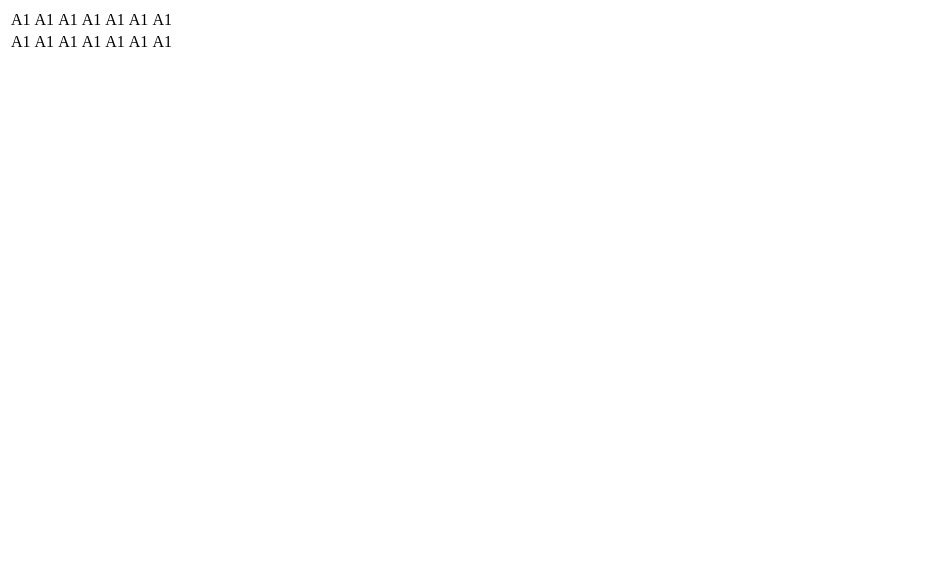
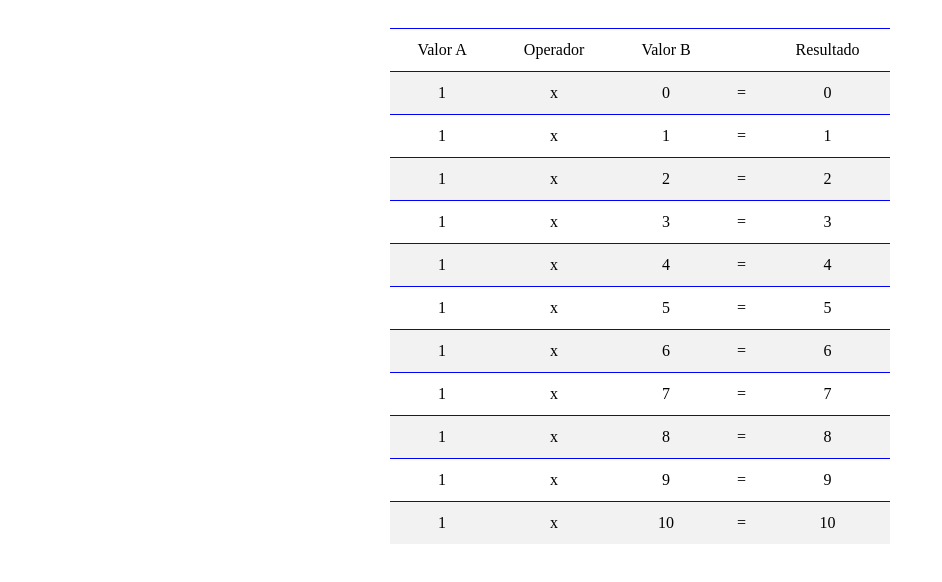
Before and after one commit to LeticiaMagrin/Tabuada, a plain HTML site: page index.html in a window 1280 px wide. Shown: the whole page, without its empty margins (0-942 px from the left). Drawn offline with Linux system fonts and the light colour scheme.

Commit message:
css atualizado

```diff
--- a/CSS/Styletabuada.css
+++ b/CSS/Styletabuada.css
@@ -2,5 +2,26 @@
     width: 100%;
     text-align: center;
     max-width: 500px;
-    background-color: #FFF
+    background-color: #FFF;
+    margin: auto;
+    padding: 20px;
+
 }
+
+.content-tabuada table {
+    width: 100%;
+    border-collapse: collapse;
+}
+.content-tabuada td {
+    padding: .75rem;
+    border-top: 1px solid blue;
+}
+
+.content-tabuada tbody tr:nth-child(odd) {
+    background-color: rgba(0, 0, 0, .05);
+}
+
+.content-tabuada tbody tr:hover {
+    background-color: rgba(0, 0, 0, .15) ;
+    cursor: pointer;
+}
--- a/index.html
+++ b/index.html
@@ -12,27 +12,94 @@
     <div class="content-tabuada">
 
         <table>
-            <tr>
-                <td>A1</td>
-                <td>A1</td>
-                <td>A1</td>
-                <td>A1</td>
-                <td>A1</td>
-                <td>A1</td>
-                <td>A1</td>
-
-            </tr>
-
-                <td>A1</td>
-                <td>A1</td>
-                <td>A1</td>
-                <td>A1</td>
-                <td>A1</td>
-                <td>A1</td>
-                <td>A1</td>
-            <tr>
-
-            </tr>
+            <thead>
+                <tr>
+                    <td>Valor A</td>
+                    <td>Operador</td>
+                    <td>Valor B</td>
+                    <td>&nbsp;</td>
+                    <td>Resultado</td>
+                </tr>
+            </thead>
+            <tbody>
+                <tr>
+                    <td>1</td>
+                    <td>x</td>
+                    <td>0</td>
+                    <td>=</td>
+                    <td>0</td>
+                 </tr>
+                 <tr>
+                    <td>1</td>
+                    <td>x</td>
+                    <td>1</td>
+                    <td>=</td>
+                    <td>1</td>
+                 </tr>
+                 <tr>
+                    <td>1</td>
+                    <td>x</td>
+                    <td>2</td>
+                    <td>=</td>
+                    <td>2</td>
+                 </tr>
+                 <tr>
+                    <td>1</td>
+                    <td>x</td>
+                    <td>3</td>
+                    <td>=</td>
+                    <td>3</td>
+                 </tr>
+                 <tr>
+                    <td>1</td>
+                    <td>x</td>
+                    <td>4</td>
+                    <td>=</td>
+                    <td>4</td>
+                 </tr>
+                 <tr>
+                    <td>1</td>
+                    <td>x</td>
+                    <td>5</td>
+                    <td>=</td>
+                    <td>5</td>
+                 </tr>
+                 <tr>
+                    <td>1</td>
+                    <td>x</td>
+                    <td>6</td>
+                    <td>=</td>
+                    <td>6</td>
+                 </tr>
+                 <tr>
+                    <td>1</td>
+                    <td>x</td>
+                    <td>7</td>
+                    <td>=</td>
+                    <td>7</td>
+                 </tr>
+                 <tr>
+                    <td>1</td>
+                    <td>x</td>
+                    <td>8</td>
+                    <td>=</td>
+                    <td>8</td>
+                 </tr>
+                 <tr>
+                    <td>1</td>
+                    <td>x</td>
+                    <td>9</td>
+                    <td>=</td>
+                    <td>9</td>
+                 </tr>
+                 <tr>
+                    <td>1</td>
+                    <td>x</td>
+                    <td>10</td>
+                    <td>=</td>
+                    <td>10</td>
+                 </tr>
+            </tbody>
         </table>
 
     </div>
```
